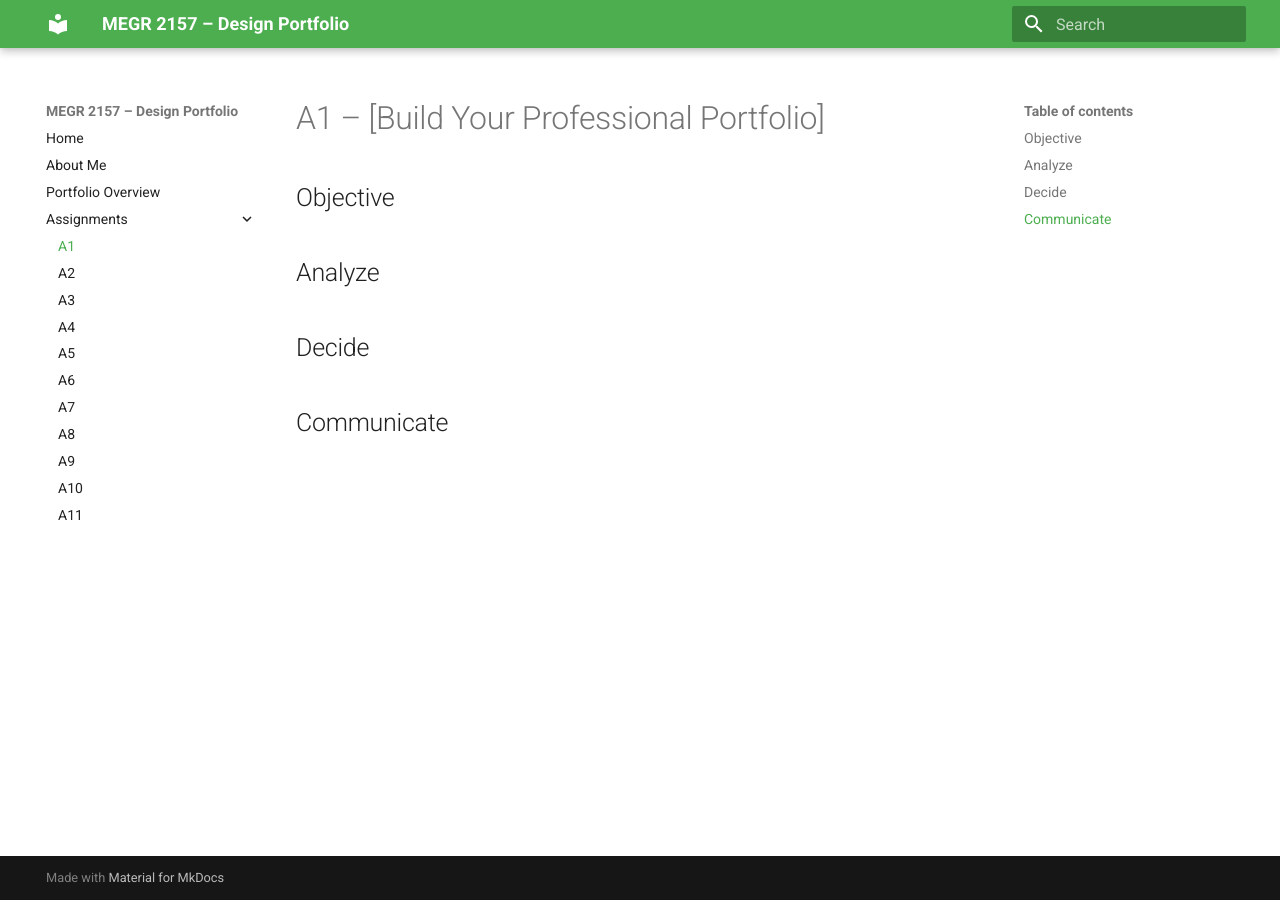
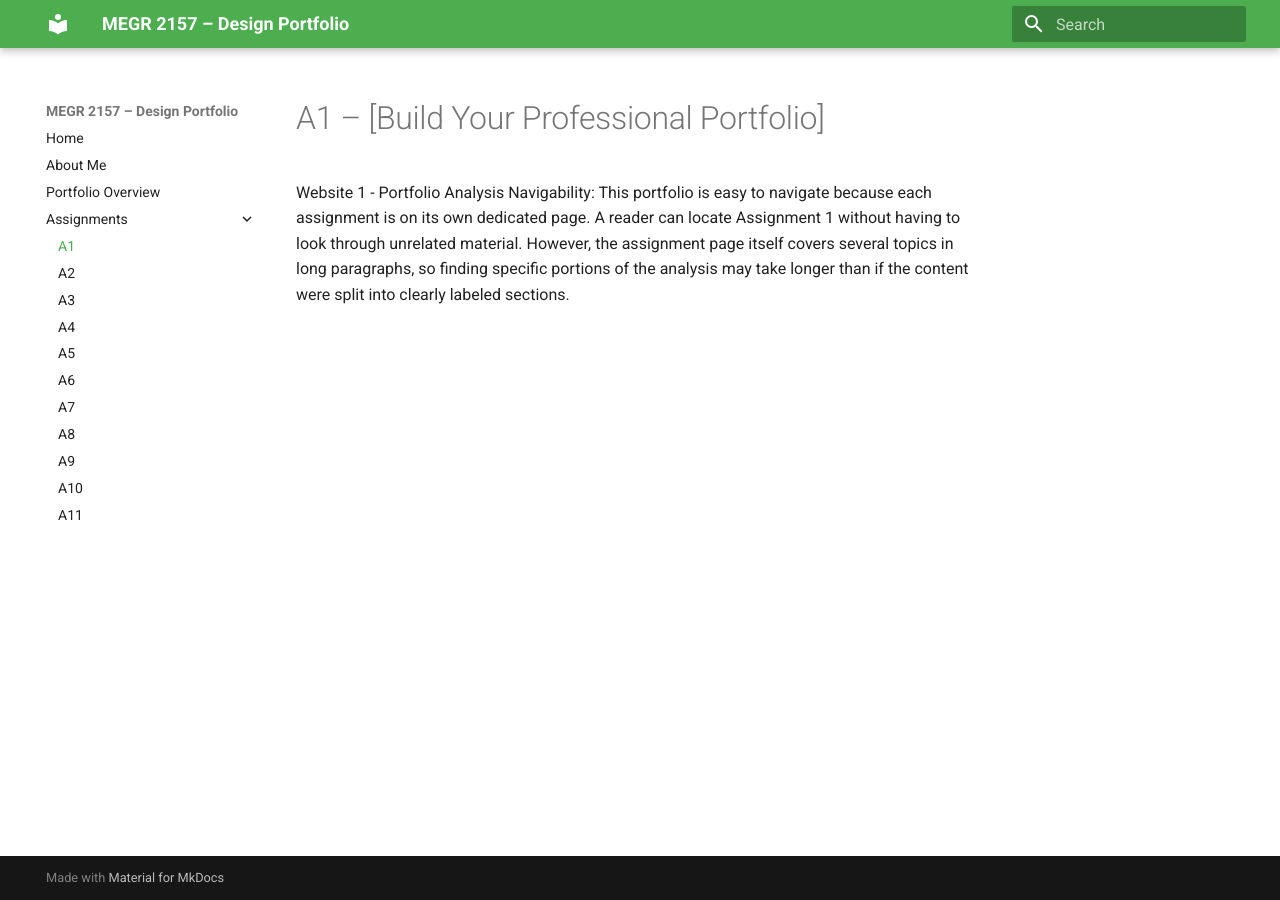
Before and after one commit to bbare4/Brysons-MEGR2156-portfolio, an MkDocs documentation site: the page built from docs/assignments/A01/index.md, in a window 1280 px wide. Built offline with MkDocs 1.6.1 and Material for MkDocs 9.7.7, drawn with Linux system fonts in a browser that asks for light colours.

Commit message:
Add portfolio analysis section and clean up content
Added a new section for portfolio analysis and removed empty sections.

```diff
--- a/docs/assignments/A01/index.md
+++ b/docs/assignments/A01/index.md
@@ -1,12 +1,3 @@
 # A1 – [Build Your Professional Portfolio]
-
-## Objective
-
-
-## Analyze
-
-
-## Decide
-
-
-## Communicate
+Website 1 - Portfolio Analysis
+Navigability: This portfolio is easy to navigate because each assignment is on its own dedicated page. A reader can locate Assignment 1 without having to look through unrelated material. However, the assignment page itself covers several topics in long paragraphs, so finding specific portions of the analysis may take longer than if the content were split into clearly labeled sections.
```
